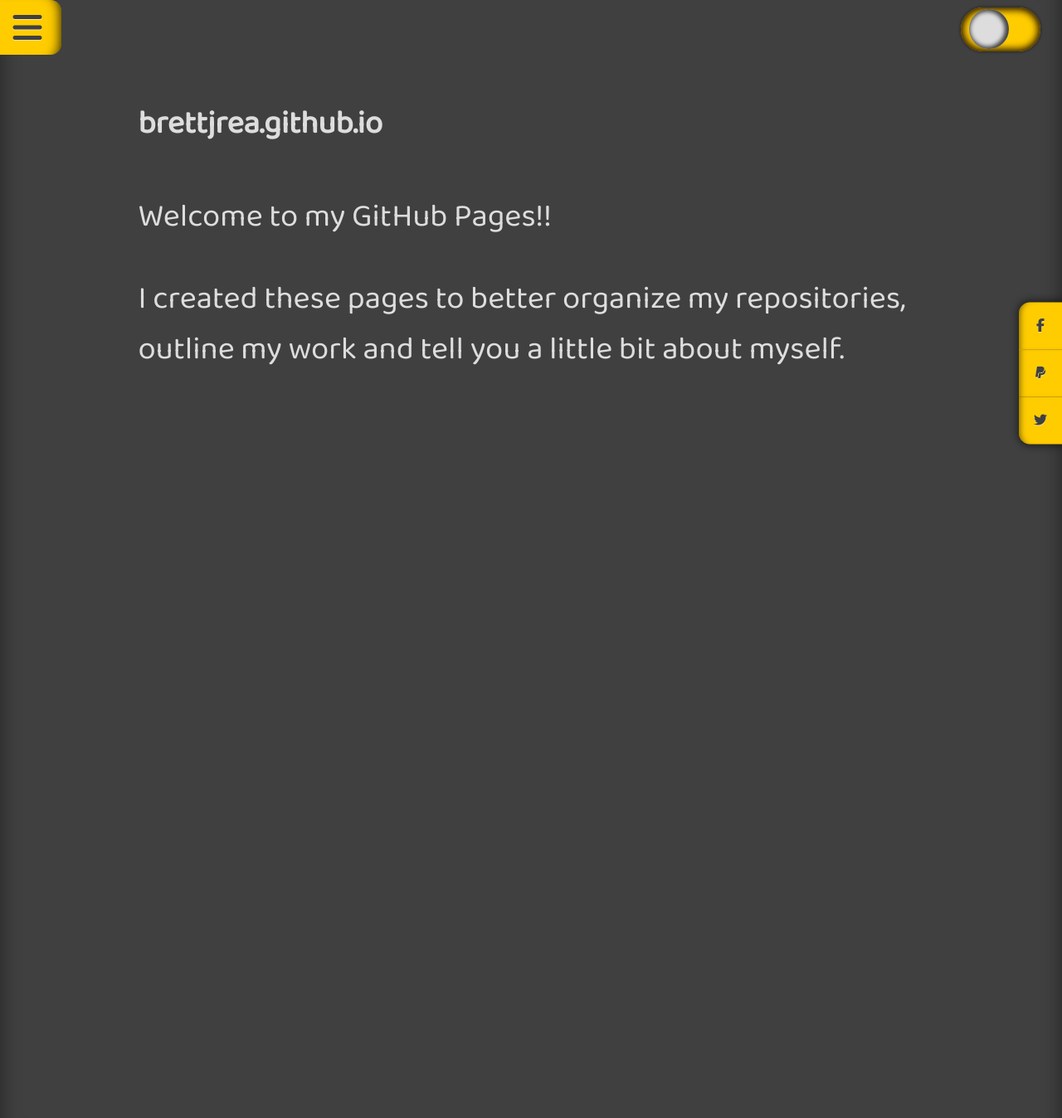
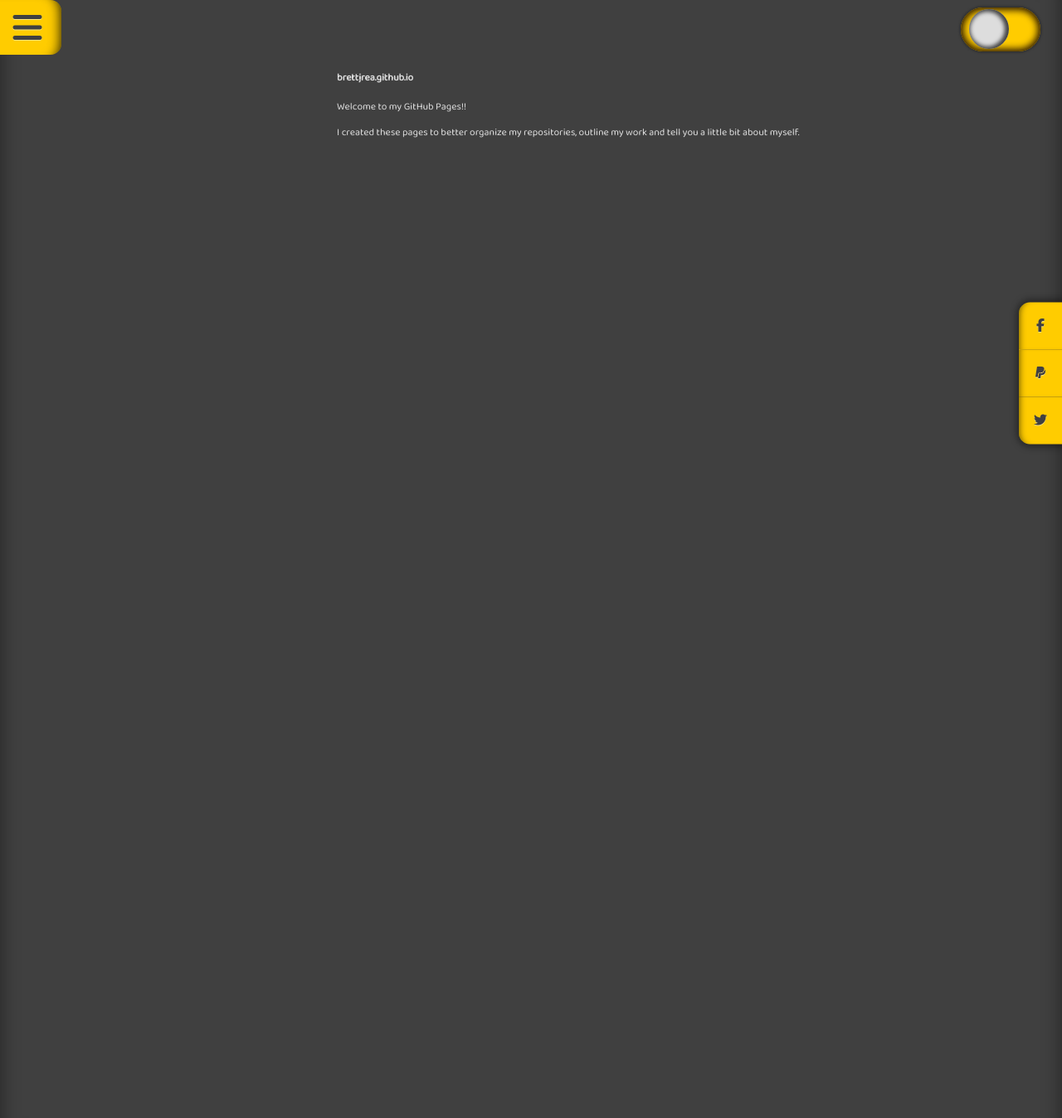
Before and after one commit to brettjrea/brettjrea.github.io-old, a Jekyll site: the page built from README.md, in a window 1280 px wide. Shown: the whole page at 83% size. Built offline with Jekyll 4.4.1, drawn with Linux system fonts in a browser that asks for light colours; nearby versions of some CDN libraries; comment, search, counter and statistics services are not loaded.

Commit message:
Update styles.scss

```diff
--- a/assets/css/styles.scss
+++ b/assets/css/styles.scss
@@ -290,7 +290,7 @@ input:checked+.slider:before {
 
 #myPages {
   height: 100vh;
-  font-size: 3vw;
+  font-size: .75rem;
   margin-left: 6vw;
   margin-right: 6vw;
 }
```
